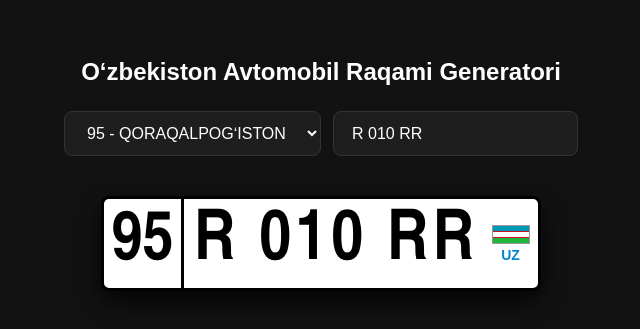
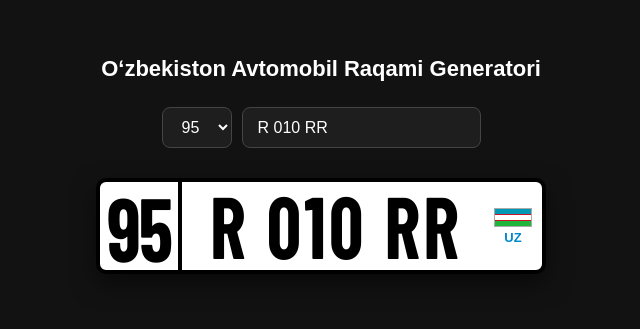
Before and after one commit to ramatullayevxayrullo754-cloud/ramatullayevxayrullo.github.io, a plain HTML site: page index.html in a window 1280 px wide. Shown: the part 235-564 px from the top of the page, without its empty margins (319-959 px from the left). Drawn offline with nearby package versions, Linux system fonts and the light colour scheme; a web font is replaced by a local one.

Commit message:
Update index.html

```diff
--- a/index.html
+++ b/index.html
@@ -3,19 +3,15 @@
 <head>
     <meta charset="UTF-8">
     <meta name="viewport" content="width=device-width, initial-scale=1.0">
-    <title>Uzbekistan License Plate Generator</title>
+    <title>Oʻzbekiston Avtomobil Raqami Generatori</title>
     <style>
-        /* HAQIQIY DIN 1451 SHRIFTINI INTERNETDAN DIREKT ULASH */
-        @font-face {
-            font-family: 'DIN1451Real';
-            src: url('https://db.onlinewebfonts.com/t/0858177517601b31a26d7e0081d5f3df.woff2') format('woff2'),
-                 url('https://db.onlinewebfonts.com/t/0858177517601b31a26d7e0081d5f3df.woff') format('woff');
-            font-weight: bold;
-            font-style: normal;
-        }
+        /* HAQIQIY DIN 1451 MITTELSCHRIFT USLUBIDAGI SHRIFT */
+        @import url('https://fonts.googleapis.com/css2?family=Barlow+Condensed:wght@700&display=swap');
 
         * {
             box-sizing: border-box;
+            margin: 0;
+            padding: 0;
         }
         body {
             background-color: #121212;
@@ -26,93 +22,91 @@
             align-items: center;
             justify-content: center;
             min-height: 100vh;
-            margin: 0;
             padding: 20px;
         }
         h2 {
             margin-bottom: 25px;
-            font-weight: 600;
+            font-size: 22px;
+            text-align: center;
         }
         .controls {
             display: flex;
-            gap: 12px;
-            margin-bottom: 40px;
-            flex-wrap: wrap;
-            justify-content: center;
+            gap: 10px;
+            margin-bottom: 30px;
         }
         input, select {
-            padding: 12px 18px;
+            padding: 10px 15px;
             font-size: 16px;
             border-radius: 8px;
-            border: 1px solid #333;
+            border: 1px solid #444;
             background-color: #1e1e1e;
             color: #fff;
             outline: none;
             text-transform: uppercase;
         }
-        input:focus, select:focus {
-            border-color: #0088cc;
-        }
 
         /* AVTORAQAM KONTURI */
         .plate {
-            width: 440px;
-            height: 95px;
+            width: 450px;
+            height: 96px;
             background-color: #ffffff;
-            border: 3.5px solid #000000;
-            border-radius: 8px;
+            border: 4px solid #000000;
+            border-radius: 10px;
             display: flex;
             align-items: center;
             position: relative;
-            box-shadow: 0 10px 25px rgba(0,0,0,0.8);
-            padding: 0;
+            box-shadow: 0 10px 25px rgba(0,0,0,0.5);
             overflow: hidden;
         }
 
-        /* VILOYAT KODI (HAQIQIY DIN 1451 SHRIFTI) */
+        /* VILOYAT KODI (DIN 1451 Standartida) */
         .region {
-            width: 80px;
+            width: 82px;
             height: 100%;
-            border-right: 3.5px solid #000000;
+            border-right: 4px solid #000000;
             display: flex;
             align-items: center;
             justify-content: center;
-            font-family: 'DIN1451Real', 'Arial Narrow', sans-serif;
-            font-size: 68px;
-            font-weight: bold;
+            font-family: 'Barlow Condensed', 'Arial Narrow', sans-serif;
+            font-size: 78px;
+            font-weight: 700;
             color: #000000;
+            transform: scaleY(1.15); /* Balandligini DIN 1451 kabi cho'zish */
             line-height: 1;
+            letter-spacing: -2px;
         }
 
-        /* RAQAM VA HARFLAR (HAQIQIY DIN 1451 SHRIFTI) */
+        /* ASOSIY RAQAM VA HARFLAR */
         .number {
             flex-grow: 1;
             display: flex;
             align-items: center;
             justify-content: center;
-            font-family: 'DIN1451Real', 'Arial Narrow', sans-serif;
-            font-size: 70px;
-            font-weight: bold;
+            font-family: 'Barlow Condensed', 'Arial Narrow', sans-serif;
+            font-size: 76px;
+            font-weight: 700;
             color: #000000;
-            letter-spacing: 4px;
+            transform: scaleY(1.15); /* Balandligini DIN 1451 kabi cho'zish */
+            letter-spacing: 3px;
             text-transform: uppercase;
             line-height: 1;
+            padding-bottom: 2px;
         }
 
         /* BAYROQ VA UZ KODI */
         .flag-container {
-            width: 50px;
+            width: 52px;
             height: 100%;
             display: flex;
             flex-direction: column;
             align-items: center;
             justify-content: center;
-            padding-right: 5px;
+            padding-right: 6px;
         }
         .flag {
             width: 38px;
             height: 19px;
-            border: 1px solid #999;
+            border: 1px solid #aaa;
             background: linear-gradient(
                 to bottom,
                 #0099b5 0%, #0099b5 30%,
@@ -124,7 +118,7 @@
         }
         .uz-code {
             font-family: Arial, sans-serif;
-            font-size: 14px;
+            font-size: 13px;
             font-weight: bold;
             color: #0088cc;
             margin-top: 3px;
@@ -132,23 +126,23 @@
 
         @media (max-width: 500px) {
             .plate {
-                width: 330px;
-                height: 72px;
+                width: 340px;
+                height: 74px;
             }
             .region {
-                width: 60px;
-                font-size: 50px;
+                width: 62px;
+                font-size: 58px;
             }
             .number {
-                font-size: 52px;
-                letter-spacing: 2px;
+                font-size: 56px;
+                letter-spacing: 1px;
             }
             .flag {
                 width: 28px;
                 height: 14px;
             }
             .uz-code {
-                font-size: 11px;
+                font-size: 10px;
             }
         }
     </style>
@@ -159,25 +153,24 @@
 
     <div class="controls">
         <select id="regionInput">
-            <option value="01">01 - Toshkent sh.</option>
-            <option value="10">10 - Toshkent vil.</option>
-            <option value="20">20 - Sirdaryo</option>
-            <option value="25">25 - Jizzax</option>
-            <option value="30">30 - Samarqand</option>
-            <option value="40">40 - Fargʻona</option>
-            <option value="50">50 - Namangan</option>
-            <option value="60">60 - Andijon</option>
-            <option value="70">70 - Qashqadaryo</option>
-            <option value="75">75 - Surxondaryo</option>
-            <option value="80">80 - Buxoro</option>
-            <option value="85">85 - Navoiy</option>
-            <option value="90">90 - Xorazm</option>
-            <option value="95" selected>95 - Qoraqalpogʻiston</option>
+            <option value="01">01</option>
+            <option value="10">10</option>
+            <option value="20">20</option>
+            <option value="25">25</option>
+            <option value="30">30</option>
+            <option value="40">40</option>
+            <option value="50">50</option>
+            <option value="60">60</option>
+            <option value="70">70</option>
+            <option value="75">75</option>
+            <option value="80">80</option>
+            <option value="85">85</option>
+            <option value="90">90</option>
+            <option value="95" selected>95</option>
         </select>
         <input type="text" id="numberInput" placeholder="R 010 RR" maxlength="9" value="R 010 RR">
     </div>
 
-    <!-- AVTORAQAM -->
     <div class="plate">
         <div class="region" id="regionDisplay">95</div>
         <div class="number" id="numberDisplay">R 010 RR</div>
```
